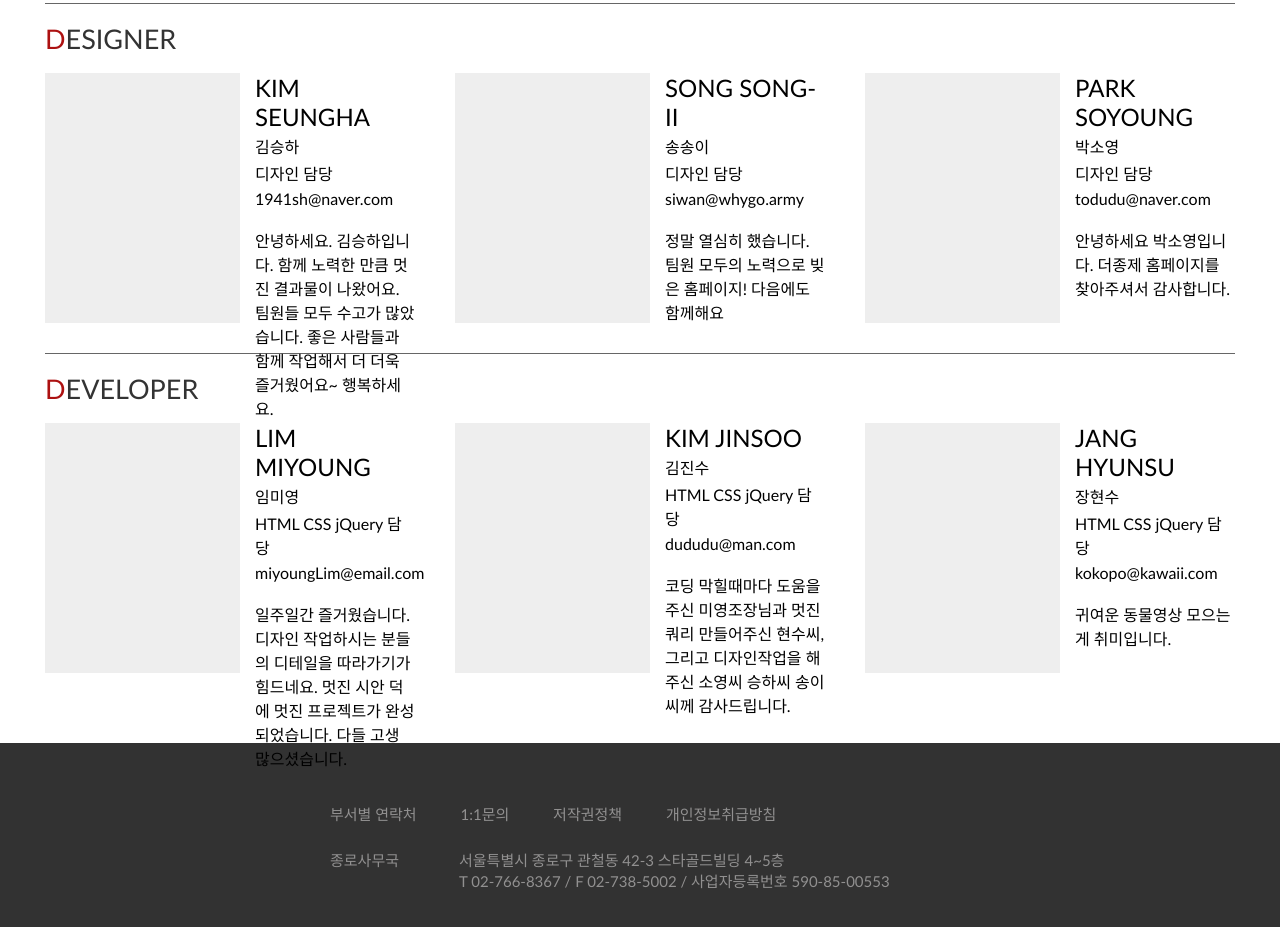
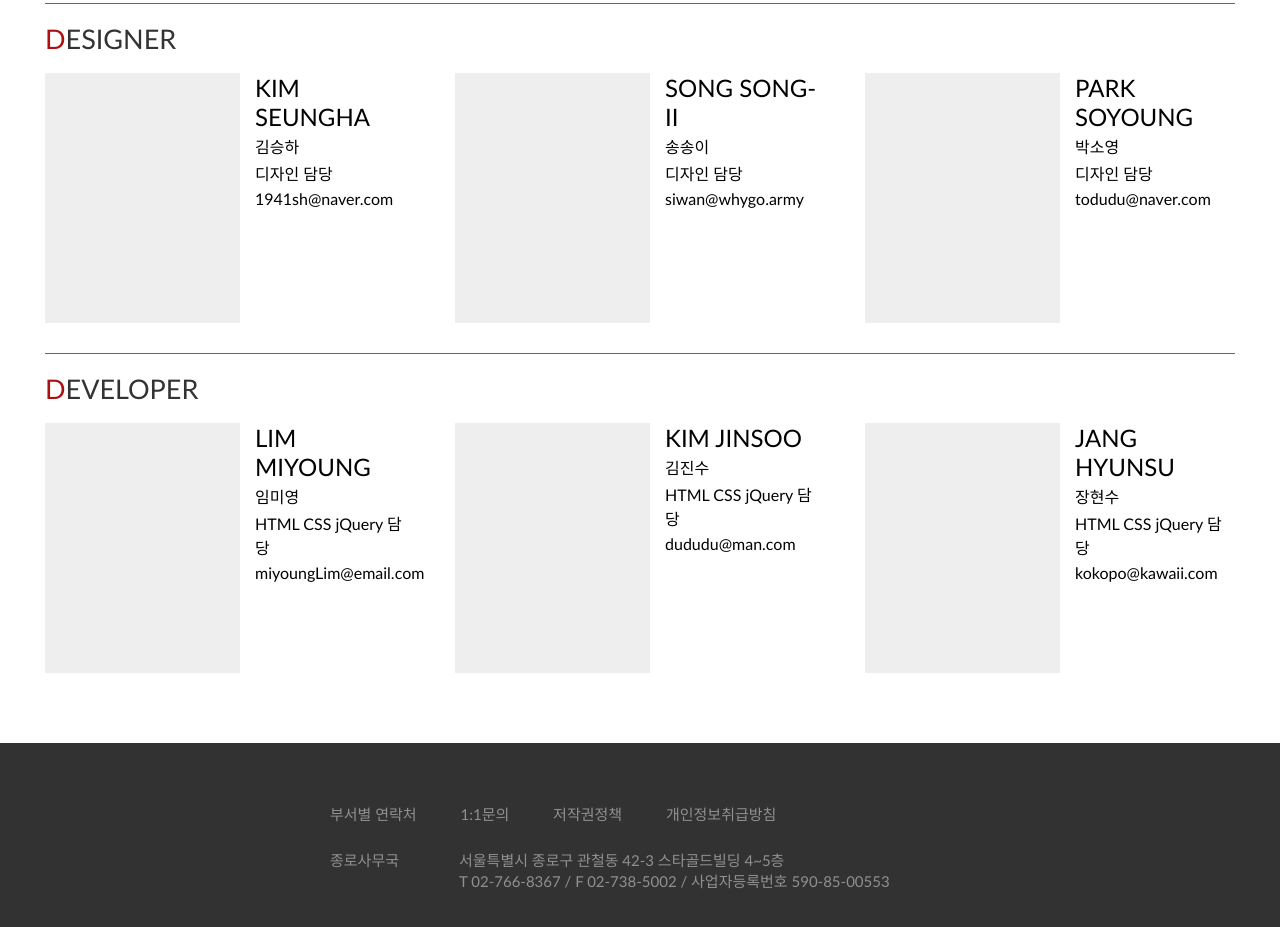
Before and after one commit to kimseungha/theJongje, a plain HTML site: page index_5.html in a window 1280 px wide. Shown: the part 247-1174 px from the top of the page. Drawn offline with nearby package versions, Linux system fonts and the light colour scheme; a web font is replaced by a local one.

Commit message:
스텝페이지 수정

```diff
--- a/index_5.html
+++ b/index_5.html
@@ -76,7 +76,7 @@
                    <p>김승하</p>
                    <p>디자인 담당</p>
                    <p>1941sh@naver.com</p>
-                   <p>안녕하세요. 김승하입니다. 함께 노력한 만큼 멋진 결과물이 나왔어요. 팀원들 모두 수고가 많았습니다. 좋은 사람들과 함께 작업해서 더 더욱 즐거웠어요~ 행복하세요.</p>
+                   <p></p>
                </div>
                </div>
            </div>
@@ -87,7 +87,7 @@
                     <p>송송이</p>
                     <p>디자인 담당</p>
                     <p>siwan@whygo.army</p>
-                    <p>정말 열심히 했습니다. 팀원 모두의 노력으로 빚은 홈페이지! 다음에도 함께해요</p>
+                    <p></p>
                 </div>
             </div>
              <div class="staffBox">
@@ -98,7 +98,7 @@
                     <p>박소영</p>
                     <p>디자인 담당</p>
                     <p>todudu@naver.com</p>
-                    <p>안녕하세요 박소영입니다. 더종제 홈페이지를 찾아주셔서 감사합니다.</p>
+                    <p></p>
                 </div>
                 </div>
             </div>
@@ -112,7 +112,7 @@
                     <p>임미영</p>
                     <p>HTML CSS jQuery 담당</p>
                     <p>miyoungLim@email.com</p>
-                    <p>일주일간 즐거웠습니다. 디자인 작업하시는 분들의 디테일을 따라가기가 힘드네요. 멋진 시안 덕에 멋진 프로젝트가 완성되었습니다. 다들 고생 많으셨습니다.</p>
+                    <p></p>
                 </div>
                 </div>
             </div>
@@ -124,10 +124,7 @@
                     <p>김진수</p>
                     <p>HTML CSS jQuery 담당</p>
                     <p>dududu@man.com</p>
-                    <p>코딩 막힐때마다 도움을 주신 미영조장님과
-                        멋진 쿼리 만들어주신 현수씨,
-                        그리고 디자인작업을 해주신
-                        소영씨 승하씨 송이씨께 감사드립니다.</p>
+                    <p></p>
                 </div>
                 </div>
             </div>
@@ -139,7 +136,7 @@
                     <p>장현수</p>
                     <p>HTML CSS jQuery 담당</p>
                     <p>kokopo@kawaii.com</p>
-                    <p>귀여운 동물영상 모으는 게 취미입니다.</p>
+                    <p></p>
                 </div>
                 </div>
             </div>
```
